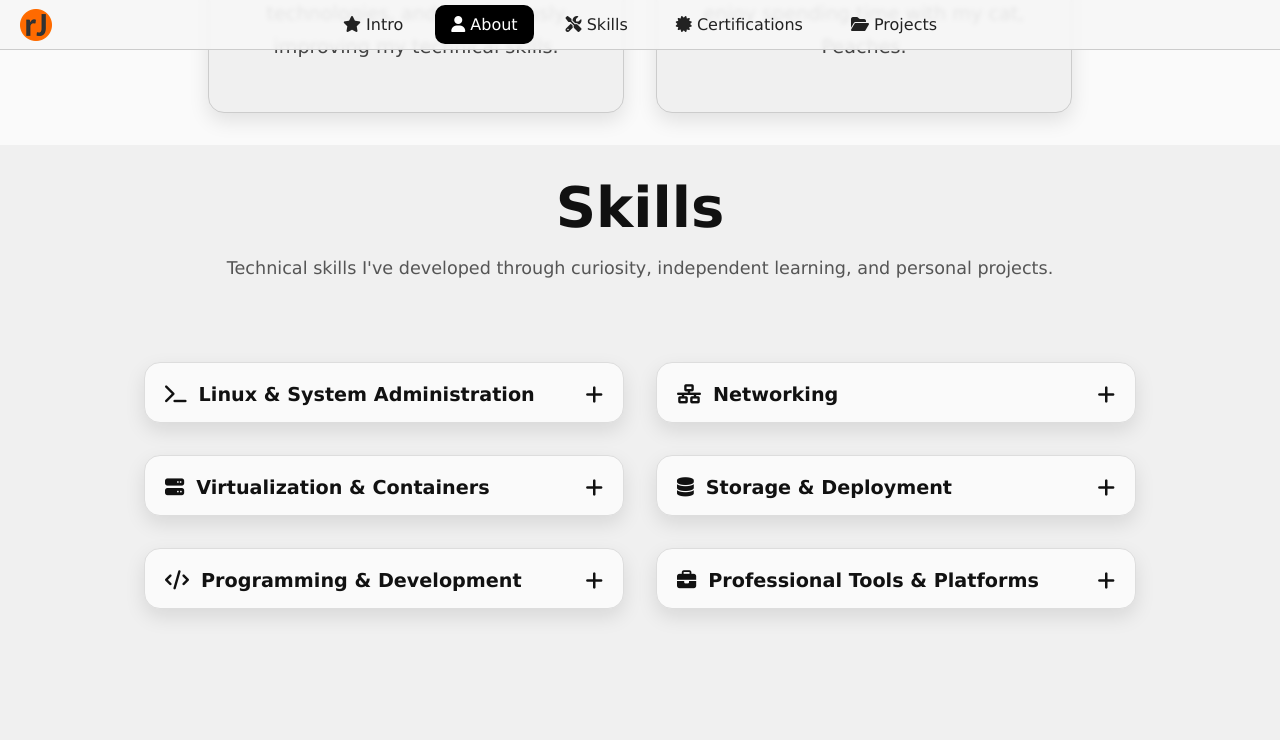
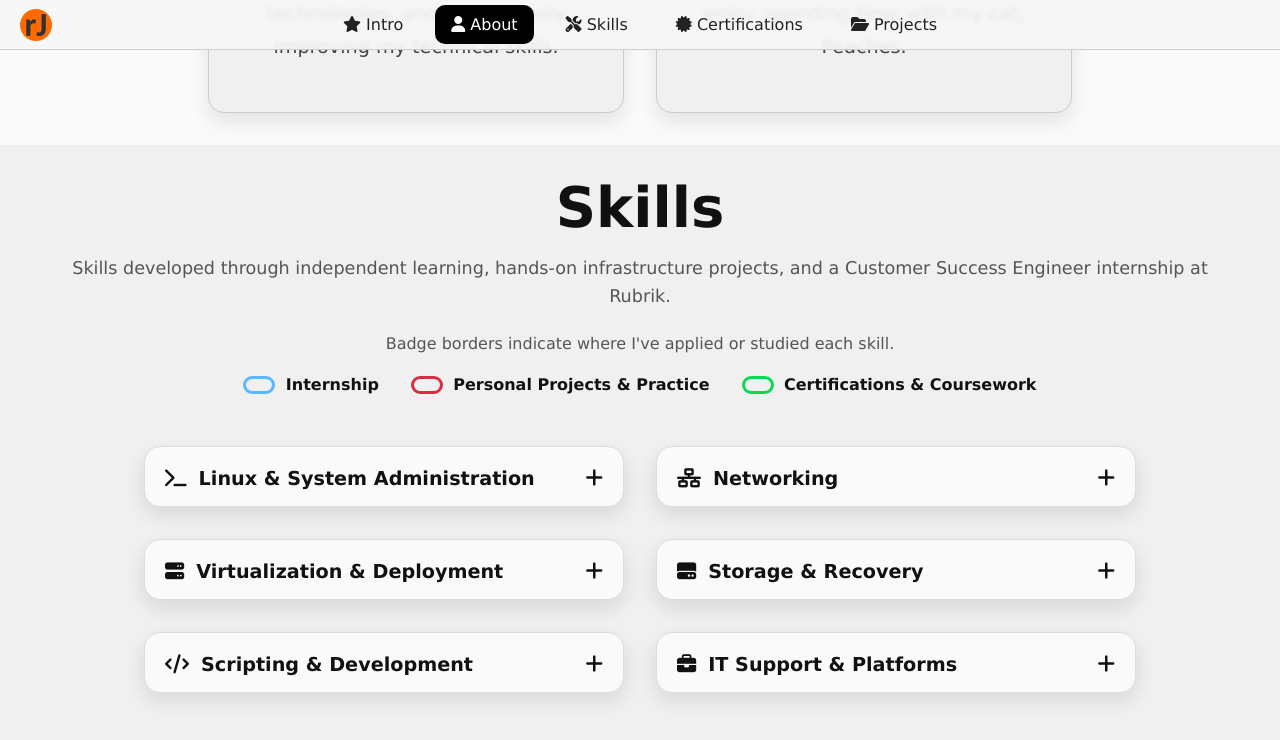
Before and after one commit to rojarida/rojarida.github.io, a Jekyll site: the page built from index.html, in a window 1280 px wide and 900 px high, scrolled down 1982 px. Shown: the top 740 px of the window. Built offline with Jekyll 4.4.1, drawn with Linux system fonts in a browser that asks for light colours.

Commit message:
Add experience context to skill badges

```diff
--- a/_data/skills.yml
+++ b/_data/skills.yml
@@ -1,67 +1,121 @@
 ---
 title: Skills
 description: >-
-  Technical skills I've developed through curiosity, independent learning, and personal projects.
+  Skills developed through independent learning, hands-on infrastructure projects, and a Customer Success Engineer
+  internship at Rubrik.
+# Optional per-skill format:
+#   - name: Python
+#     experience_context: projects
+# Omit experience_context for a neutral badge. Plain strings remain supported.
+
+context_description: Badge borders indicate where I've applied or studied each skill.
+experience_contexts:
+  internship:
+    label: Internship
+    color: "#57b9ff"
+    text_color: "#ffffff"
+  projects:
+    label: Personal Projects & Practice
+    color: "#da2c43"
+    text_color: "#ffffff"
+  study:
+    label: Certifications & Coursework
+    color: "#0bda51"
+    text_color: "#ffffff"
+
 categories:
   - name: Linux & System Administration
     icon: fa-solid fa-terminal
     skills:
-      - RHEL / Ubuntu
-      - SELinux
-      - SSH
-      - User Management
-      - Service Management
-      - System Security
-      - System Troubleshooting
+      - name: RHEL
+        experience_context: study
+      - name: Ubuntu Server
+        experience_context: study
+      - name: Linux Troubleshooting
+        experience_context: internship
+      - name: Users & Permissions
+        experience_context: projects
+      - name: Service Management
+        experience_context: projects
 
   - name: Networking
     icon: fa-solid fa-network-wired
     skills:
-      - TCP/IP
-      - Subnetting
-      - Routing & Switching
-      - DNS
-      - DHCP
-      - VLANs
-      - Firewall
-      - Network Troubleshooting
+      - name: Network Troubleshooting
+        experience_context: projects
+      - name: TCP/IP
+        experience_context: projects
+      - name: Routing & Switching
+        experience_context: study
+      - name: Subnetting
+        experience_context: study
+      - name: VLANs
+        experience_context: study
+      - name: DNS
+        experience_context: internship
+      - name: DHCP
+        experience_context: projects
 
-  - name: Virtualization & Containers
+  - name: Virtualization & Deployment
     icon: fa-solid fa-server
     skills:
-      - VMware vSphere
-      - VMware ESXi
-      - Proxmox VE
-      - KVM / QEMU
-      - LXC
-      - Virtual Networking
+      - name: VMware vSphere
+        experience_context: internship
+      - name: Proxmox VE
+        experience_context: projects
+      - name: KVM / QEMU
+        experience_context: projects
+      - name: PXE Boot
+        experience_context: projects
+      - name: Disk Imaging
+        experience_context: projects
+      - name: LXC
+        experience_context: projects
 
-  - name: Storage & Deployment
-    icon: fa-solid fa-database
+  - name: Storage & Recovery
+    icon: fa-solid fa-hard-drive
     skills:
-      - RAID
-      - NAS / SAN
-      - iSCSI
-      - NFS / SMB
-      - Backup & Recovery
-      - Disk Imaging
+      - name: Backup & Recovery
+        experience_context: internship
+      - name: RAID
+        experience_context: projects
+      - name: NAS
+        experience_context: projects
+      - name: NFS
+        experience_context: internship
+      - name: SMB
+        experience_context: projects
+      - name: iSCSI
+        experience_context: internship
 
-  - name: Programming & Development
+  - name: Scripting & Development
     icon: fa-solid fa-code
     skills:
-      - Git
-      - Bash
-      - Python
-      - C++
-      - SQL
-      - PostgreSQL
+      - name: Bash
+        experience_context: internship
+      - name: Python
+        experience_context: projects
+      - name: Git
+        experience_context: projects
+      - name: SQL
+        experience_context: projects
+      - name: C++
+        experience_context: study
+      - name: PostgreSQL
+        experience_context: study
 
-  - name: Professional Tools & Platforms
+  - name: IT Support & Platforms
     icon: fa-solid fa-briefcase
     skills:
-      - Salesforce
-      - Jira
-      - Confluence
-      - Ticketing Systems
-      - Knowledge Base Systems
-      - Technical Documentation
+      - name: Technical Documentation
+        experience_context: internship
+      - name: Active Directory
+        experience_context: projects
+      - name: Windows Server
+        experience_context: projects
+      - name: Salesforce
+        experience_context: internship
+      - name: Jira
+        experience_context: internship
+      - name: Confluence
+        experience_context: internship
--- a/_includes/skill-card.html
+++ b/_includes/skill-card.html
@@ -7,6 +7,18 @@
     <span class="skill-card-arrow" aria-hidden="true"><i class="fa-solid fa-plus"></i></span>
   </summary>
   <div class="skill-card-content">
-    {% include tags.html tags=include.card.skills class="skill-badges" item_class="skill-badge" %}
+    <div class="skill-badges">
+      {% for skill in include.card.skills %}
+        {% assign skill_name = skill.name | default: skill %}
+        {% assign context = nil %}
+        {% if skill.experience_context %}
+          {% assign context = site.data.skills.experience_contexts[skill.experience_context] %}
+        {% endif %}
+        <span class="skill-badge{% if context %} skill-badge--context{% endif %}"{% if context %} style="--context-color: {{ context.color | escape }}; --context-text: {{ context.text_color | default: '#ffffff' | escape }};" tabindex="0"{% endif %}>
+          {{ skill_name | escape }}
+          {% if context %}<span class="skill-context-label">{{ context.label | escape }}</span>{% endif %}
+        </span>
+      {% endfor %}
+    </div>
   </div>
 </details>
--- /dev/null
+++ b/_includes/skill-legend.html
@@ -0,0 +1,16 @@
+{% if site.data.skills.experience_contexts.size > 0 %}
+  <div class="skill-legend" aria-label="Skill experience context legend">
+    <p>{{ site.data.skills.context_description | escape }}</p>
+    <ul>
+      {% for entry in site.data.skills.experience_contexts %}
+        {% assign context = entry[1] %}
+        <li>
+          <span class="skill-legend-swatch"
+                style="--context-color: {{ context.color | escape }}"
+                aria-hidden="true"></span>
+          {{ context.label | escape }}
+        </li>
+      {% endfor %}
+    </ul>
+  </div>
+{% endif %}
--- a/assets/css/skills.css
+++ b/assets/css/skills.css
@@ -1,6 +1,48 @@
 .skills-section {
   min-height: calc(100vh - var(--header-height));
   padding: 2rem 0rem;
+}
+
+.skills-section:has(.skill-legend) .section-heading {
+  margin-bottom: 1.25rem;
+}
+
+.skill-legend {
+  margin: 0 auto 3rem;
+  text-align: center;
+  color: var(--color-text-muted);
+  font-size: 1rem;
+  line-height: 1.6;
+}
+
+.skill-legend p {
+  margin: 0 0 1rem;
+}
+
+.skill-legend ul {
+  display: flex;
+  flex-wrap: wrap;
+  justify-content: center;
+  gap: 1rem 2rem;
+  list-style: none;
+  padding: 0;
+  margin: 0;
+}
+
+.skill-legend li {
+  display: inline-flex;
+  align-items: center;
+  gap: 0.65rem;
+  color: var(--color-text);
+  font-weight: 600;
+}
+
+.skill-legend-swatch {
+  flex: 0 0 auto;
+  width: 2rem;
+  height: 1.1rem;
+  border: 3px solid var(--context-color);
+  border-radius: var(--radius-pill);
 }
 
 .skill-card {
@@ -71,7 +113,12 @@
   padding: 0.75rem 1rem 1rem;
 }
 
+.skill-badges:has(.skill-badge--context) {
+  padding-bottom: 2.75rem;
+}
+
 .skill-badge {
+  position: relative;
   display: flex;
   align-items: center;
   justify-content: center;
@@ -81,7 +128,7 @@
   min-height: 3rem;
   padding: 0.75rem 1rem;
   background-color: rgba(215, 215, 215, 1);
-  border: 1px solid rgba(200, 200, 200, 1);
+  border: 2px solid rgba(200, 200, 200, 1);
   border-radius: var(--radius-pill);
   font-size: 0.9rem;
   font-weight: 600;
@@ -93,6 +140,7 @@
     transform var(--transition-fast),
     border-color var(--transition-fast),
     box-shadow var(--transition-fast),
+    color var(--transition-fast),
     background-color var(--transition-fast);
 }
 
@@ -101,6 +149,52 @@
   transform: translateY(-4px);
   border-color: rgba(255, 106, 0, 0.4);
   box-shadow: 0 7px 10px rgba(0, 0, 0, 0.1);
+}
+
+.skill-badge--context {
+  border-width: 3px;
+  border-color: var(--context-color);
+  padding: calc(0.75rem - 1px) calc(1rem - 1px);
+  cursor: help;
+}
+
+.skill-badge--context:hover,
+.skill-badge--context:focus {
+  background-color: var(--context-color);
+  border-color: var(--context-color);
+  color: var(--context-text);
+  transform: translateY(-4px);
+  box-shadow: 0 7px 10px rgba(0, 0, 0, 0.1);
+  z-index: 1;
+}
+
+.skill-context-label {
+  position: absolute;
+  width: 1px;
+  height: 1px;
+  padding: 0;
+  overflow: hidden;
+  clip-path: inset(50%);
+  white-space: nowrap;
+}
+
+.skill-badge--context:hover .skill-context-label,
+.skill-badge--context:focus .skill-context-label {
+  top: calc(100% + 0.35rem);
+  left: 50%;
+  transform: translateX(-50%);
+  width: 100%;
+  height: auto;
+  padding: 0.3rem 0.5rem;
+  clip-path: none;
+  white-space: normal;
+  background: var(--color-text);
+  color: #fff;
+  border-radius: 0.3rem;
+  font-size: 0.7rem;
+  font-weight: 400;
+  line-height: 1.4;
+  pointer-events: none;
 }
 
 @media (max-width: 768px) {
--- a/assets/js/skill-cards.js
+++ b/assets/js/skill-cards.js
@@ -20,10 +20,8 @@ export function initSkillCards() {
     }
 
     function setExpanded(open) {
-      // Scroll alongside the collapse, rather than waiting for its final toggle event.
       if (!open) scrollHeadingIntoView();
 
-      // Measure before cancelling so quick clicks reverse from the current height.
       const startHeight = card.open ? content.getBoundingClientRect().height : 0;
       animation?.cancel();
       expanded = open;
@@ -42,7 +40,6 @@ export function initSkillCards() {
         return;
       }
 
-      // Keep <details> open until shrinking finishes, then let it hide the content.
       animation = content.animate(
         [{ height: `${startHeight}px` }, { height: `${open ? content.scrollHeight : 0}px` }],
         { duration: 280, easing: "ease-in-out", fill: "both" },
@@ -58,7 +55,12 @@ export function initSkillCards() {
         return;
       }
 
-      // Leave text selection and any future links or controls alone.
+      const contextBadge = event.target.closest(".skill-badge--context");
+      if (contextBadge && card.contains(contextBadge)) {
+        contextBadge.focus({ preventScroll: true });
+        return;
+      }
+
       const control = event.target.closest("a, button, input, select, textarea, label, [contenteditable], [tabindex]");
       if (!card.open || (control && card.contains(control))) return;
       if (window.getSelection()?.isCollapsed === false) return;
--- a/index.html
+++ b/index.html
@@ -19,6 +19,7 @@ home: true
 <section class="skills-section" id="skills">
   <div class="page-width wide">
     {% include section-heading.html section=site.data.skills %}
+    {% include skill-legend.html %}
     <div class="skills-grid card-row card-row--three">
       {% for card in site.data.skills.categories %}
         {% include skill-card.html card=card %}
```
